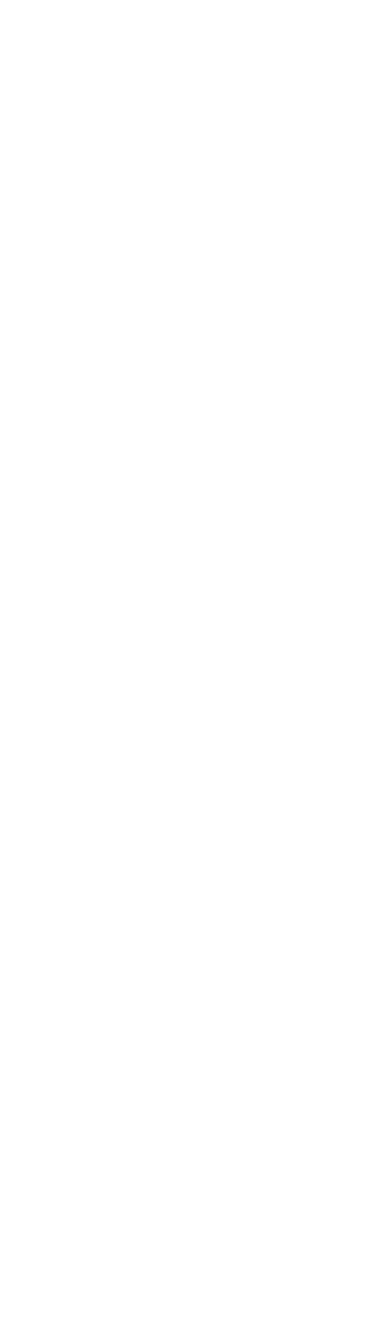
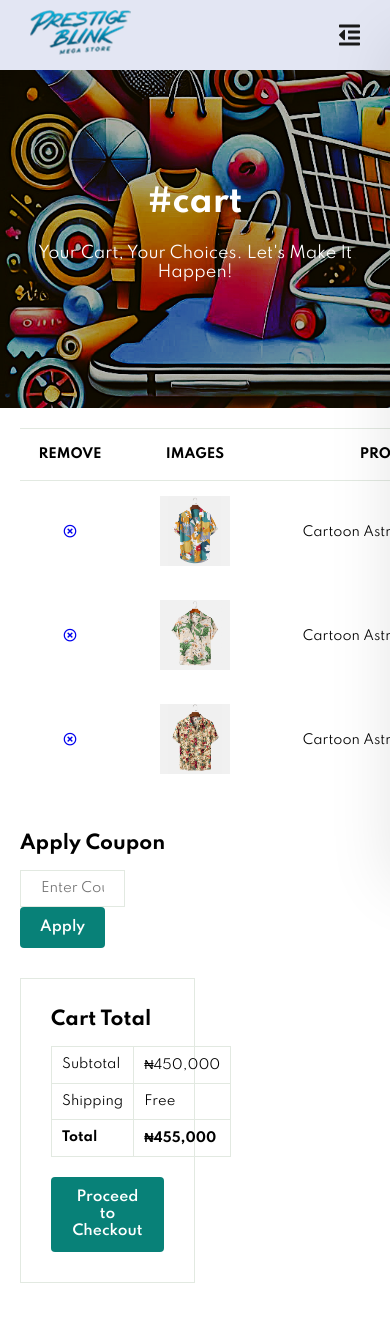
Before and after one commit to pblinkprosper/Prestige_Blink_E-Commerce_Website, a plain HTML site: page cart.html in a window 390 px wide. Shown: the top 1336 px of the page. Before the commit the page ends 844 px from the top, so only its background shows below. Drawn offline with Linux system fonts and the light colour scheme.

Commit message:
Cart page completed

```diff
--- a/cart.html
+++ b/cart.html
@@ -0,0 +1,165 @@
+<!DOCTYPE html>
+<html lang="en">
+
+<head>
+	<meta charset="UTF-8">
+	<meta http-equiv="X-UA-Compatible" content="IE=edge">
+	<meta name="viewpoint" content="width=device-width, initial-scale=1.0">
+	<title>PrestigeBlink Ecommerce Website</title>
+	<link rel="stylesheet" href="https://pro.fontawesome.com/releases/v5.10.0/css/all.css" />
+	<link rel="stylesheet" href="style.css">
+</head>
+
+<body>
+
+	<section id="header">
+		<a href="#"><img src="img/logo.png" class="logo" alt=""></a>
+
+		<div>
+			<ul id="navbar">
+				<li><a href="index.html">Home</a></li>
+				<li><a href="shop.html">Shop</a></li>
+				<li><a href="blog.html">Blog</a></li>
+				<li><a href="about.html">About</a></li>
+				<li><a href="contact.html">Contact</a></li>
+				<li id="lg-bag"><a class="active" href="cart.html"><i class="far fa-shopping-bag"></i></a></li>
+				<a href="#" id="close"><i class="far fa-times"></i></a>
+			</ul>
+		</div>
+		<div id="mobile">
+			<a href="cart.html"><i class="far fa-shopping-bag"></i></a>
+			<i id="bar" class="fas fa-outdent"></i>
+		</div>
+	</section>
+
+	<section id="page-header" class="cart-header">
+		<h2>#cart</h2>
+		<p>Your Cart, Your Choices. Let's Make It Happen! </p>
+	</section>
+
+    <section id="cart" class="section-p1">
+        <table width="100%">
+            <thead>
+                <tr>
+                    <td>Remove</td>
+                    <td>Images</td>
+                    <td>Product</td>
+                    <td>Price</td>
+                    <td>Quantity</td>
+                    <td>Subtotal</td>
+                </tr>
+            </thead>
+            <tbody>
+                <tr>
+                    <td><a href="#"><i class="far fa-times-circle"></i></a></td>
+                    <td><img src="img/products/f1.jpg" alt=""></td>
+                    <td>Cartoon Astronaut T-Shirts</td>
+                    <td>₦150,000</td>
+                    <td><input type="number" value="1"></td>
+                    <td> ₦150,000 </td>
+                </tr>
+                <tr>
+                    <td><a href="#"><i class="far fa-times-circle"></i></a></td>
+                    <td><img src="img/products/f2.jpg" alt=""></td>
+                    <td>Cartoon Astronaut T-Shirts</td>
+                    <td>₦150,000</td>
+                    <td><input type="number" value="1"></td>
+                    <td> ₦150,000 </td>
+                </tr>
+                <tr>
+                    <td><a href="#"><i class="far fa-times-circle"></i></a></td>
+                    <td><img src="img/products/f3.jpg" alt=""></td>
+                    <td>Cartoon Astronaut T-Shirts</td>
+                    <td>₦150,000</td>
+                    <td><input type="number" value="1"></td>
+                    <td> ₦150,000 </td>
+                </tr>
+            </tbody>
+        </table>
+    </section>
+
+    <section id="cart-add" class="section-p1">
+        <div id="coupon">
+            <h3>Apply Coupon</h3>
+            <div>
+                <input type="text" placeholder="Enter Coupon Code">
+                <button class="normal">Apply</button>
+            </div>
+        </div>
+
+        <div id="subtotal">
+            <h3>Cart Total</h3>
+            <table>
+                <tr>
+                    <td>Subtotal</td>
+                    <td>₦450,000</td>
+                </tr>
+                <tr>
+                    <td>Shipping</td>
+                    <td>Free</td>
+                </tr>
+                <tr>
+                    <td><strong>Total</strong></td>
+                    <td><strong>₦455,000</strong></td>
+                </tr>
+            </table>
+            <button class="normal">Proceed to Checkout</button>
+        </div>
+    </section>
+
+	<footer class="section-p1">
+		<div class="col">
+			<img class="logo" src="img/logo.png" alt="">
+			<h4>Contact</h4>
+			<p><strong>Address:</strong> 38 G.D.S.S Road, Kafanchan, Kaduna State</p>
+			<p><strong>Phone:</strong> +234 703 053 8985</p>
+			<p><strong>Hours:</strong> 9:00am - 8:00pm, Mon - Sat</p>
+			<div class="follow">
+				<h4>Follow Us</h4>
+				<div class="icons">
+					<i class="fab fa-facebook-f"></i>
+					<i class="fab fa-twitter"></i>
+					<i class="fab fa-instagram"></i>
+					<i class="fab fa-pinterest-p"></i>
+					<i class="fab fa-youtube"></i>
+				</div>
+			</div>
+		</div>
+
+		<div class="col">
+			<h4>About</h4>
+			<a href="#">About Us</a>
+			<a href="#">Delivery Information</a>
+			<a href="#">Privacy Policy</a>
+			<a href="#">Affiliate Program</a>
+			<a href="#">Contact Us</a>
+		</div>
+
+		<div class="col">
+			<h4>My Account</h4>
+			<a href="#">Sign In</a>
+			<a href="#">View Cart</a>
+			<a href="#">My Wishlist</a>
+			<a href="#">Track My Order</a>
+			<a href="#">Help</a>
+		</div>
+
+		<div class="col install">
+			<h4>Install App</h4>
+			<p>Get the <strong>Prestige Blink</strong> app for the best shopping experience</p>
+			<div class="row">
+				<img src="img/pay/app.jpg" alt="">
+				<img src="img/pay/play.jpg" alt="">
+			</div>
+			<p>Secured Payment Gateways </p>
+			<img src="img/pay/pay.png" alt="">
+		</div>
+
+		<div class="copyright">
+			<p>&copy; 2024 Prestige Blink. All Rights Reserved</p>
+		</div>
+	</footer>
+	<script src="script.js"></script>
+</body>
+
+</html>
--- a/style.css
+++ b/style.css
@@ -5,7 +5,6 @@
   box-sizing: border-box;
   font-family: "Spartan", sans-serif;
 }
-
 h1 {
 	font-size: 50px;
 	line-height: 64px;
@@ -786,6 +785,20 @@ footer .copyright {
 		width: 100%;
 		margin-bottom: 30px;
 	}
+
+	/* Cart Page */
+	#cart-add {
+		flex-direction: column;
+	}
+
+	#coupon {
+		width: 100%;
+	}
+
+	#subtotal {
+		width: 100%;
+		padding: 20px;
+	}
 }
 
 /* Shop Page */
@@ -1099,3 +1112,121 @@ footer .copyright {
 	font-weight: 600;
 	color: #000;
 }
+
+/* Cart Page */
+#page-header.cart-header {
+	background-image: url("img/banner/cart.png");
+}
+
+#cart {
+	overflow-x: auto;
+}
+#cart table{
+	width: 100%;
+	border-collapse: collapse;
+	table-layout: fixed;
+	white-space: nowrap;
+}
+
+#cart table img {
+	width: 70px;
+}
+
+#cart table td:nth-child(1) {
+	width: 100px;
+	text-align: center;
+}
+
+#cart table td:nth-child(2) {
+	width: 150px;
+	text-align: center;
+}
+
+#cart table td:nth-child(3) {
+	width: 250px;
+	text-align: center;
+}
+
+#cart table td:nth-child(4),
+#cart table td:nth-child(5),
+#cart table td:nth-child(6) {
+	width: 150px;
+	text-align: center;
+}
+
+#cart table td:nth-child(5) input {
+	width: 70px;
+	padding: 10px 5px 10px 15px;
+}
+
+#cart table thead {
+	border: 1px solid #e2e9e1;
+	border-left: none;
+	border-right: none;
+}
+
+#cart table thead td {
+	font-weight: 700;
+	text-transform: uppercase;
+	font-size: 13px;
+	padding: 18px 0;
+}
+
+#cart table tbody tr td {
+	padding: 15px;
+}
+
+#cart table tbody td {
+	font-size: 13px;
+}
+
+#cart-add {
+	display: flex;
+	flex-wrap: wrap;
+	justify-content: space-between;
+}
+
+#coupon {
+	width: 50%;
+	margin-bottom: 30px;
+}
+
+#coupon h3,
+#subtotal h3 {
+	padding-bottom: 15px;
+}
+
+#coupon input {
+	padding: 10px 20px;
+	outline: none;
+	width: 60%;
+	margin-right: 10px;
+	border: 1px solid #e2e9e1;
+}
+
+#coupon button,
+#subtotal button {
+	background-color: #088178;
+	color: #fff;
+	padding: 12px 20px;
+}
+
+#subtotal {
+	width: 50%;
+	margin-bottom: 30px;
+	border: 1px solid #e2e9e1;
+	padding: 30px;
+}
+
+#subtotal  table {
+	border-collapse: collapse;
+	width: 100%;
+	margin-bottom: 20px;
+}
+
+#subtotal table td {
+	width: 50%;
+	border: 1px solid #e2e9e1;
+	padding: 10px;
+	font-size: 13px;
+}
```
Also changed, not shown: img/banner/cart.png (added).
